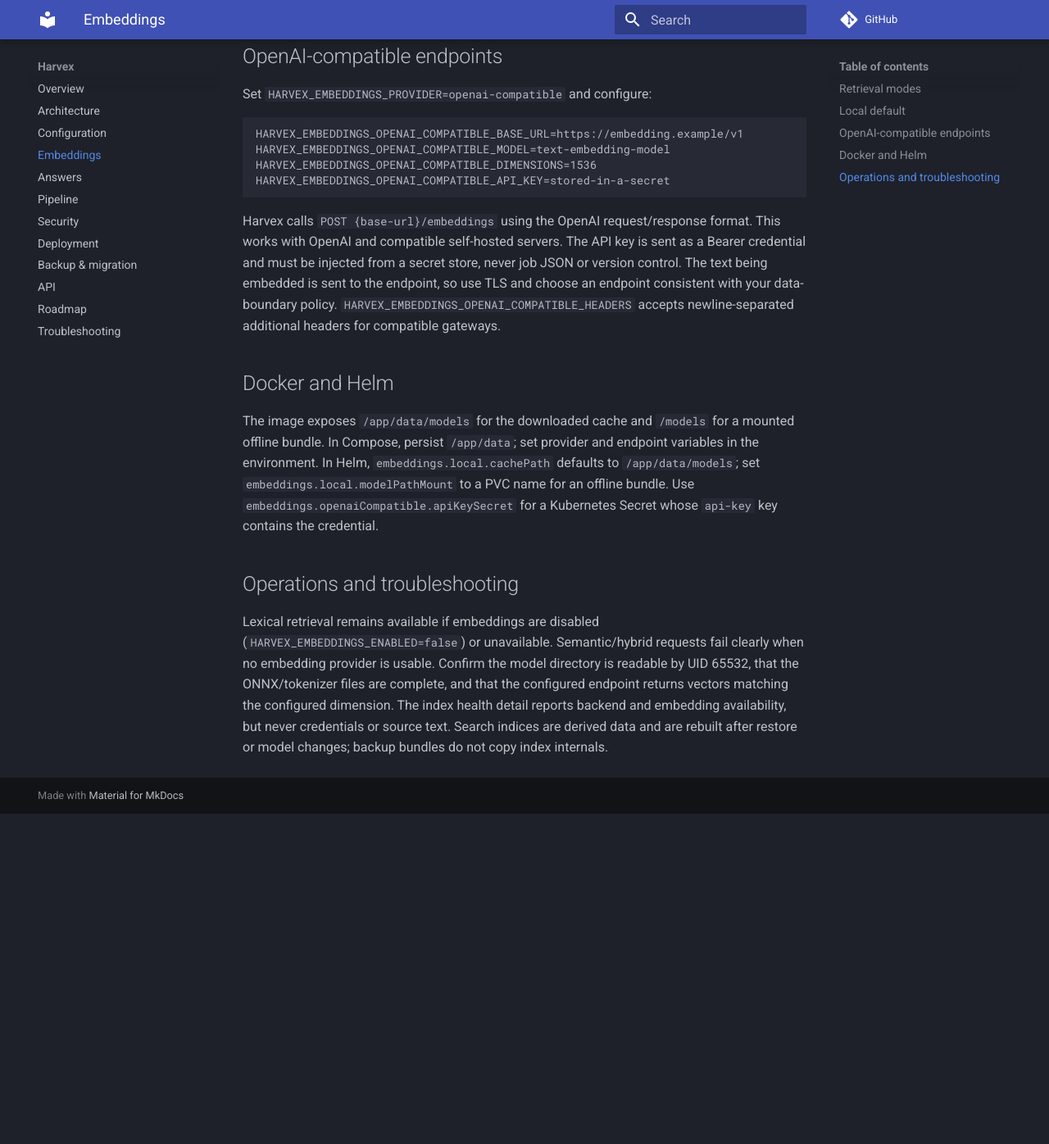
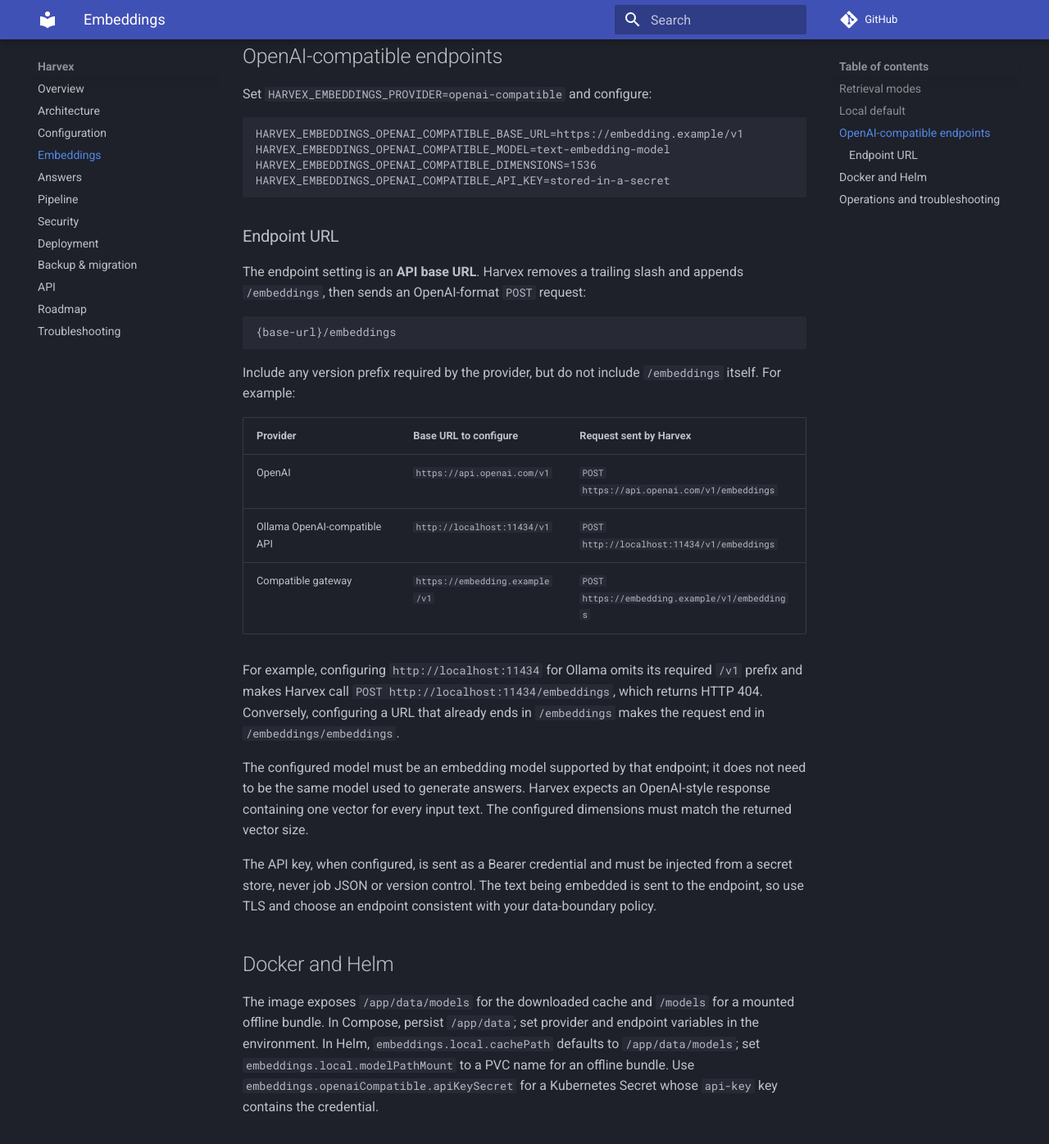
Before and after one commit to wenisch-tech/ContextCrate, an MkDocs documentation site: the page built from docs/embeddings.md, in a window 1280 px wide and 1400 px high, scrolled down 1013 px. Shown: the top 1396 px of the window at 82% size. Built offline with MkDocs 1.6.1 and Material for MkDocs 9.7.7, drawn with Linux system fonts in a browser that asks for light colours; comment, search, counter and statistics services are not loaded; before the commit the page ends 2006 px from its top, so only the background shows below that; some of the changed text lies outside the part shown.

Commit message:
fix: update docs regarding embedding usage

````diff
--- a/docs/embeddings.md
+++ b/docs/embeddings.md
@@ -27,7 +27,38 @@ HARVEX_EMBEDDINGS_OPENAI_COMPATIBLE_DIMENSIONS=1536
 HARVEX_EMBEDDINGS_OPENAI_COMPATIBLE_API_KEY=stored-in-a-secret
 ```
 
-Harvex calls `POST {base-url}/embeddings` using the OpenAI request/response format. This works with OpenAI and compatible self-hosted servers. The API key is sent as a Bearer credential and must be injected from a secret store, never job JSON or version control. The text being embedded is sent to the endpoint, so use TLS and choose an endpoint consistent with your data-boundary policy. `HARVEX_EMBEDDINGS_OPENAI_COMPATIBLE_HEADERS` accepts newline-separated additional headers for compatible gateways.
+### Endpoint URL
+
+The endpoint setting is an **API base URL**. Harvex removes a trailing slash and appends
+`/embeddings`, then sends an OpenAI-format `POST` request:
+
+```text
+{base-url}/embeddings
+```
+
+Include any version prefix required by the provider, but do not include `/embeddings`
+itself. For example:
+
+| Provider | Base URL to configure | Request sent by Harvex |
+| --- | --- | --- |
+| OpenAI | `https://api.openai.com/v1` | `POST https://api.openai.com/v1/embeddings` |
+| Ollama OpenAI-compatible API | `http://localhost:11434/v1` | `POST http://localhost:11434/v1/embeddings` |
+| Compatible gateway | `https://embedding.example/v1` | `POST https://embedding.example/v1/embeddings` |
+
+For example, configuring `http://localhost:11434` for Ollama omits its required `/v1`
+prefix and makes Harvex call `POST http://localhost:11434/embeddings`, which returns
+HTTP 404. Conversely, configuring a URL that already ends in `/embeddings` makes the
+request end in `/embeddings/embeddings`.
+
+The configured model must be an embedding model supported by that endpoint; it does
+not need to be the same model used to generate answers. Harvex expects an OpenAI-style
+response containing one vector for every input text. The configured dimensions must
+match the returned vector size.
+
+The API key, when configured, is sent as a Bearer credential and must be injected from
+a secret store, never job JSON or version control. The text being embedded is sent to
+the endpoint, so use TLS and choose an endpoint consistent with your data-boundary
+policy.
 
 ## Docker and Helm
 
@@ -35,4 +66,8 @@ The image exposes `/app/data/models` for the downloaded cache and `/models` for
 
 ## Operations and troubleshooting
 
-Lexical retrieval remains available if embeddings are disabled (`HARVEX_EMBEDDINGS_ENABLED=false`) or unavailable. Semantic/hybrid requests fail clearly when no embedding provider is usable. Confirm the model directory is readable by UID 65532, that the ONNX/tokenizer files are complete, and that the configured endpoint returns vectors matching the configured dimension. The index health detail reports backend and embedding availability, but never credentials or source text. Search indices are derived data and are rebuilt after restore or model changes; backup bundles do not copy index internals.
+Lexical retrieval remains available if embeddings are disabled (`HARVEX_EMBEDDINGS_ENABLED=false`) or unavailable. Semantic/hybrid requests fail clearly when no embedding provider is usable. Confirm the model directory is readable by UID 65532, that the ONNX/tokenizer files are complete, and that the configured endpoint returns vectors matching the configured dimension.
+
+If a semantic search or an answer request fails with `Embedding endpoint returned HTTP 404`, check the base URL first. It normally means that the configured server does not expose `{base-url}/embeddings`—most commonly because a required version prefix such as `/v1` is missing, or because `/embeddings` was included in the configured base URL. Correct the URL, verify the model is available from that endpoint, then rebuild the index with `POST /api/v1/index/rebuild`. A rebuild is required because existing documents were indexed without vectors or with vectors from the previous model.
+
+The index health detail reports backend and embedding availability, but never credentials or source text. Search indices are derived data and are rebuilt after restore or model changes; backup bundles do not copy index internals.
````
